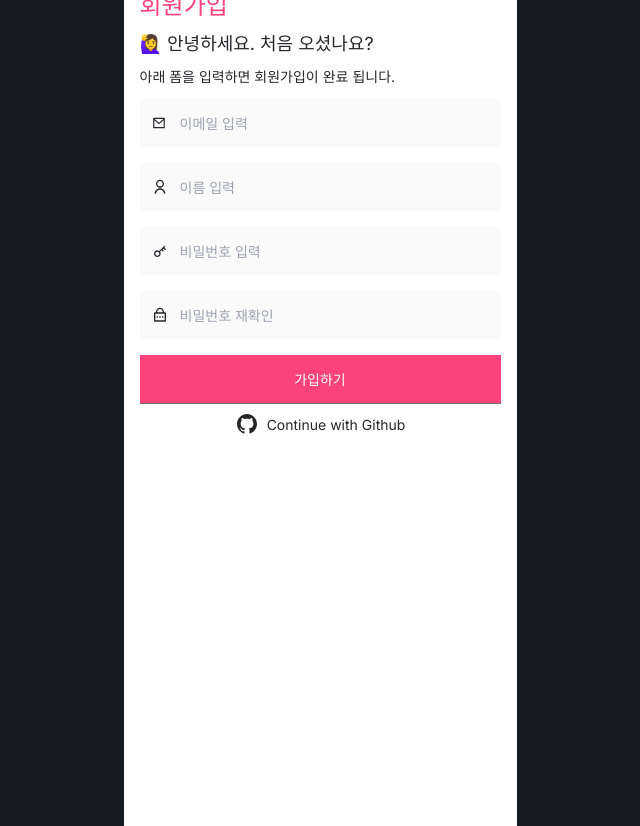
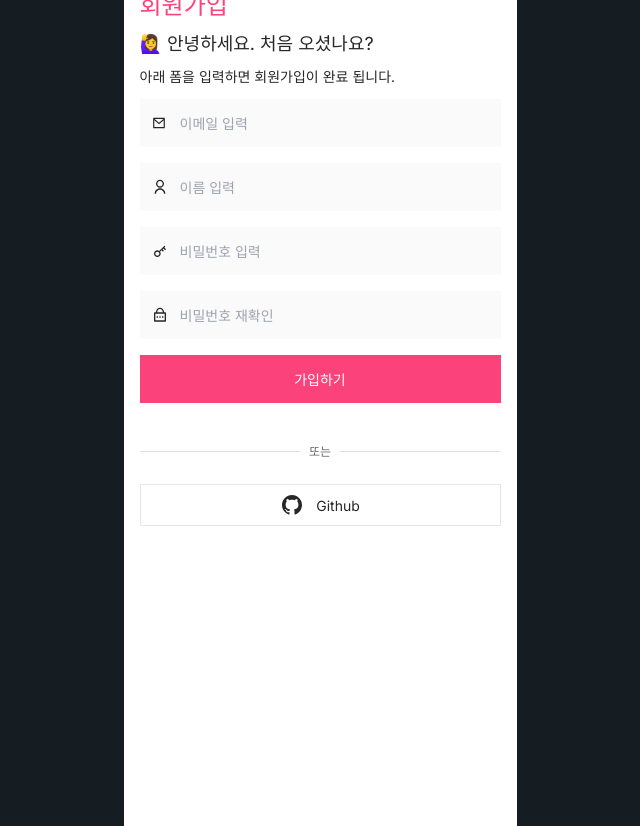
Before and after one commit to sanah-dev/social-app, a Next.js app: page /create-account in a window 1280 px wide. Shown: the whole page, without its empty margins (320-960 px from the left). Built offline with nearby package versions, Linux system fonts and the light colour scheme.

Commit message:
<add>: 깃헙 로그인 버튼 수정 및 불필요한 코드 삭제

```diff
--- a/app/(auth)/action.ts
+++ b/app/(auth)/action.ts
@@ -13,6 +13,13 @@ export async function getUser() {
     const user = await db.user.findUnique({
       where: {
         id: session.id,
+      },
+      select: {
+        id: true,
+        username: true,
+        email: true,
+        avatar: true,
+        bio: true,
       },
     });
     return user || null;
--- a/app/(home)/(home)/actions.ts
+++ b/app/(home)/(home)/actions.ts
@@ -23,36 +23,7 @@ export async function getInitialTweets() {
         },
       },
     },
-    take: 5,
-    orderBy: {
-      created_at: 'desc',
-    },
-  });
-  return tweets;
-}
-
-/* Tweet Item */
-export async function getTweets(page: number) {
-  const tweets = await db.tweet.findMany({
-    select: {
-      id: true,
-      tweet: true,
-      views: true,
-      created_at: true,
-      user: {
-        select: {
-          username: true,
-        },
-      },
-      _count: {
-        select: {
-          likes: true,
-          comments: true,
-        },
-      },
-    },
-    take: 3,
-    skip: page * 3,
+    take: 7,
     orderBy: {
       created_at: 'desc',
     },
@@ -70,6 +41,7 @@ export async function getTweetMore(page: number) {
       user: {
         select: {
           username: true,
+          avatar: true,
         },
       },
       _count: {
--- a/app/(home)/(tabs)/users/[id]/action.ts
+++ b/app/(home)/(tabs)/users/[id]/action.ts
@@ -2,11 +2,8 @@ import db from '@/lib/db';
 
 export async function getInitialMyTweets(userId: number) {
   const tweets = await db.tweet.findMany({
-    // where: {
-    //   userId,
-    // },
     where: {
-      userId: userId,
+      userId,
     },
     select: {
       id: true,
--- a/app/(home)/(tabs)/users/[id]/page.tsx
+++ b/app/(home)/(tabs)/users/[id]/page.tsx
@@ -30,7 +30,6 @@ export default async function UserPage() {
           />
         </Link>
         <span className='text-base'>{user?.username}</span>
-        <p className='text-sm text-zinc-600'>안녕하세요 👋</p>
         {user.bio && <p className='text-sm text-zinc-600'>{user.bio}</p>}
 
         <button
--- a/components/button/button-social.tsx
+++ b/components/button/button-social.tsx
@@ -4,22 +4,18 @@ import Link from 'next/link';
 export default function SocialLogin() {
   return (
     <>
-      <div className='w-full h-px bg-neutral-500' />
-      <div className='flex flex-col gap-3'>
+      <div className='flex flex-col my-4 py-4'>
+        <div className='flex items-center justify-center w-full my-4 border-t border-t-zinc-300 opacity-70'>
+          <span className='inline-block p-2 -mt-4 bg-white text-xs'>또는</span>
+        </div>
+
         <Link
-          className='primary-btn flex h-10 items-center justify-center gap-2'
+          className='flex items-center justify-center gap-3 w-full p-2 border transition hover:bg-rose hover:border-rose hover:text-white'
           href='/github/start'
         >
           <RiGithubFill className='size-6' />
-          <span>Continue with Github</span>
+          <span>Github</span>
         </Link>
-        {/* <Link
-          className='primary-btn flex h-10 items-center justify-center gap-2'
-          href='/sms'
-        >
-          <RiSmartphoneLine className='size-6' />
-          <span>Continue with SMS</span>
-        </Link> */}
       </div>
     </>
   );
```
